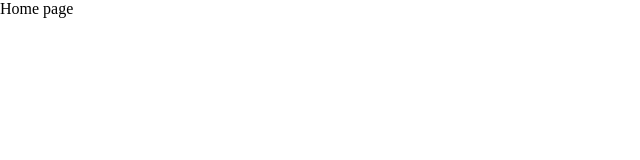
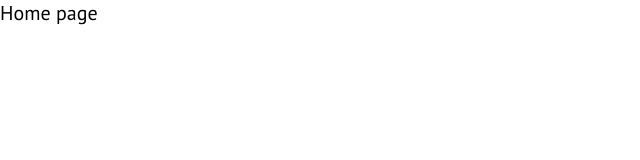
Before and after one commit to aleksandrdadaev/calendar-of-historical-events, a React (Create React App) app: page / in a window 1280 px wide. Shown: the top 160 px of the page, without its empty margins (0-640 px from the left). Built offline with nearby package versions, Linux system fonts and the light colour scheme.

Commit message:
connect fonts

```diff
--- a/public/index.html
+++ b/public/index.html
@@ -4,6 +4,10 @@
 <head>
   <meta charset="UTF-8" />
   <meta name="viewport" content="width=device-width, initial-scale=1" />
+  <link rel="preconnect" href="https://fonts.googleapis.com">
+  <link rel="preconnect" href="https://fonts.gstatic.com" crossorigin>
+  <link href="https://fonts.googleapis.com/css2?family=Bebas+Neue&family=PT+Sans:wght@400;700&display=swap"
+    rel="stylesheet">
   <title>Тестовое задание в Only</title>
 </head>
 
--- a/src/app/styles/global.scss
+++ b/src/app/styles/global.scss
@@ -1,5 +1,12 @@
 @import './reset';
 
+body {
+	font-family: 'PT Sans', sans-serif;
+	font-weight: 400;
+	font-style: normal;
+	font-size: 20px;
+}
+
 div#wt-sky-root {
-	@apply hidden;
+	display: none;
 }
```
